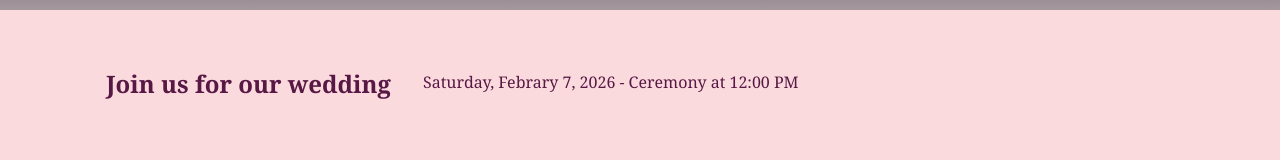
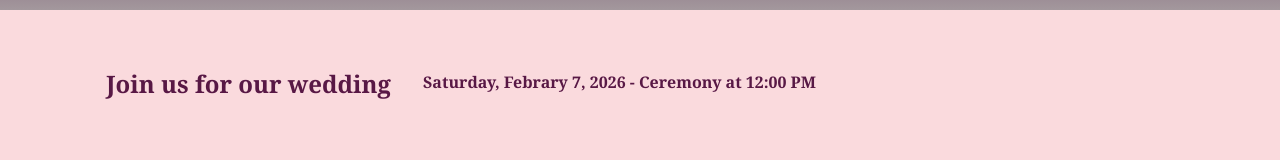
Before and after one commit to Kenny-Dobkin/Jenn_and_Ken_wedding_site, a plain HTML site: page index.html in a window 1280 px wide. Shown: the part 132-292 px from the top of the page. Drawn offline with Linux system fonts and the light colour scheme.

Commit message:
Bolded the wedding date

```diff
--- a/index.html
+++ b/index.html
@@ -29,7 +29,7 @@
         <section id="hero" class="hero">
             <div class="container hero-inner">
                 <h2>Join us for our wedding</h2>
-                <p>Saturday, Febrary 7, 2026 - Ceremony at 12:00 PM</p>
+                <p><strong>Saturday, Febrary 7, 2026 - Ceremony at 12:00 PM</strong></p>
              </div>
         </section>
 
```
